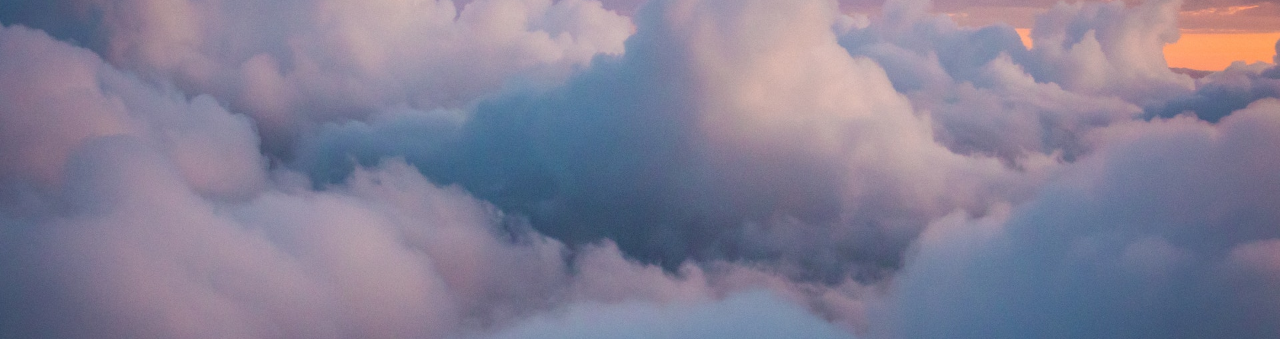
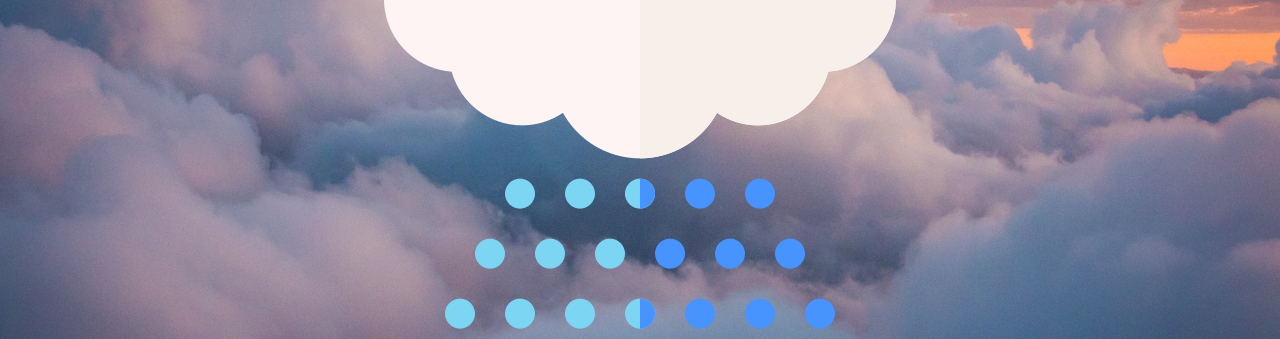
Before and after one commit to theogilardo/weather-api, a plain HTML site: page index.html in a window 1280 px wide. Shown: the part 252-591 px from the top of the page. Drawn offline with Linux system fonts and the light colour scheme.

Commit message:
new save

```diff
--- a/index.html
+++ b/index.html
@@ -12,6 +12,7 @@
 </head>
 <body>
   <div class="container">
+    <img src="img/drizzle.png" alt="">
     <h1>Weather API</h1>
     <form id="form" action="">
       <input type="text" id="input" placeholder="Type here..">
```
